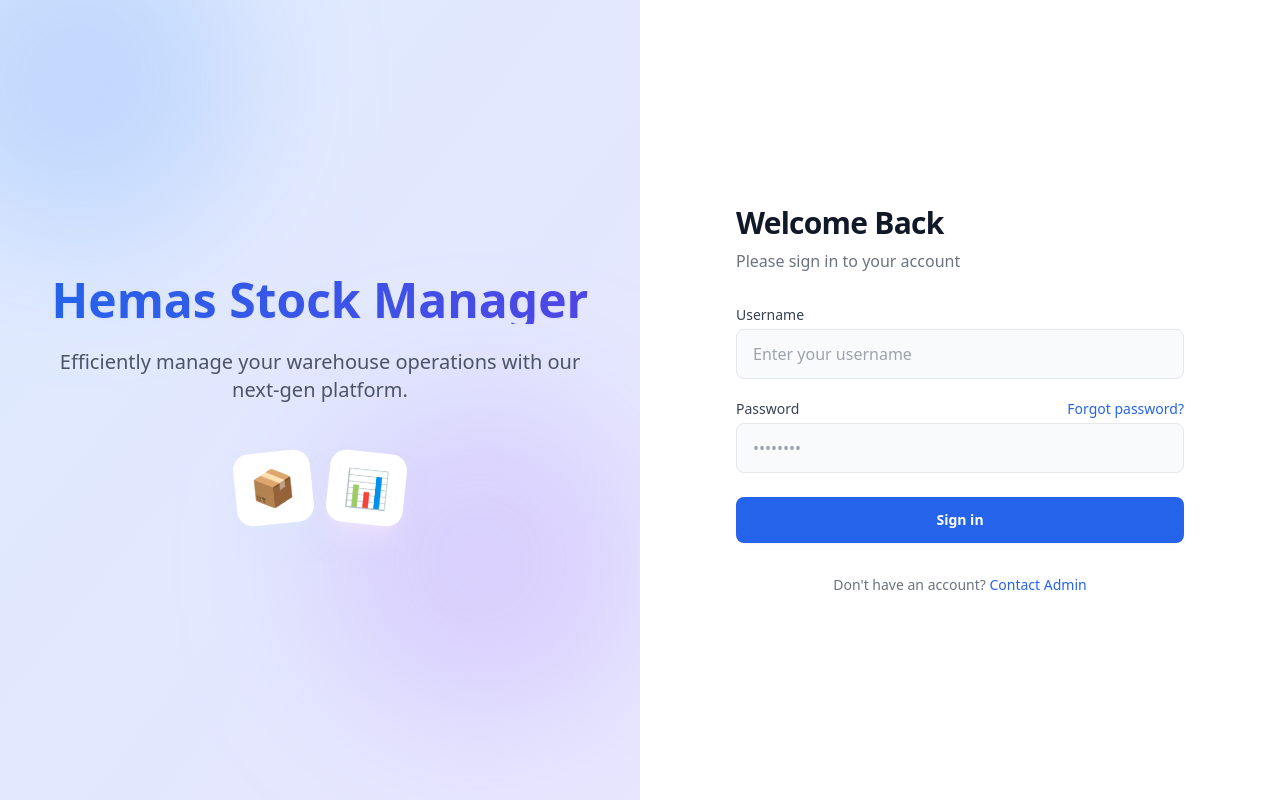
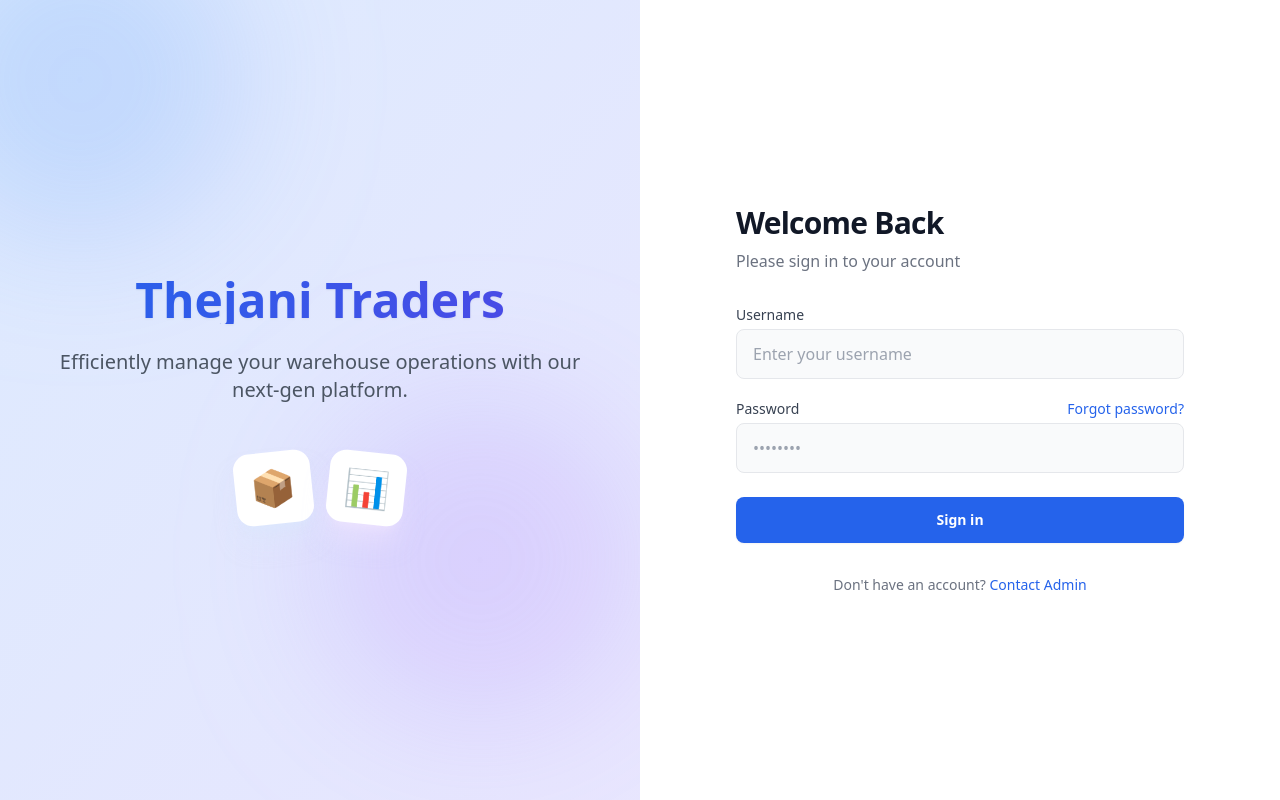
Before and after one commit to NirmalFdo183/WMS-Frontend, a React (Vite) app: page /login in a window 1280 px wide. Built offline with nearby package versions, Linux system fonts and the light colour scheme.

Commit message:
feat: Add new login page component with authentication functionality and UI styling.

```diff
--- a/src/pages/Login.tsx
+++ b/src/pages/Login.tsx
@@ -46,7 +46,7 @@ const Login = () => {
 
         <div className="relative z-10 text-center p-12">
           <h1 className="text-5xl font-bold bg-clip-text text-transparent bg-gradient-to-r from-blue-600 to-indigo-600 mb-6 drop-shadow-sm">
-            Hemas Stock Manager
+            Thejani Traders
           </h1>
           <p className="text-xl text-gray-600 font-light">
             Efficiently manage your warehouse operations with our next-gen
```
